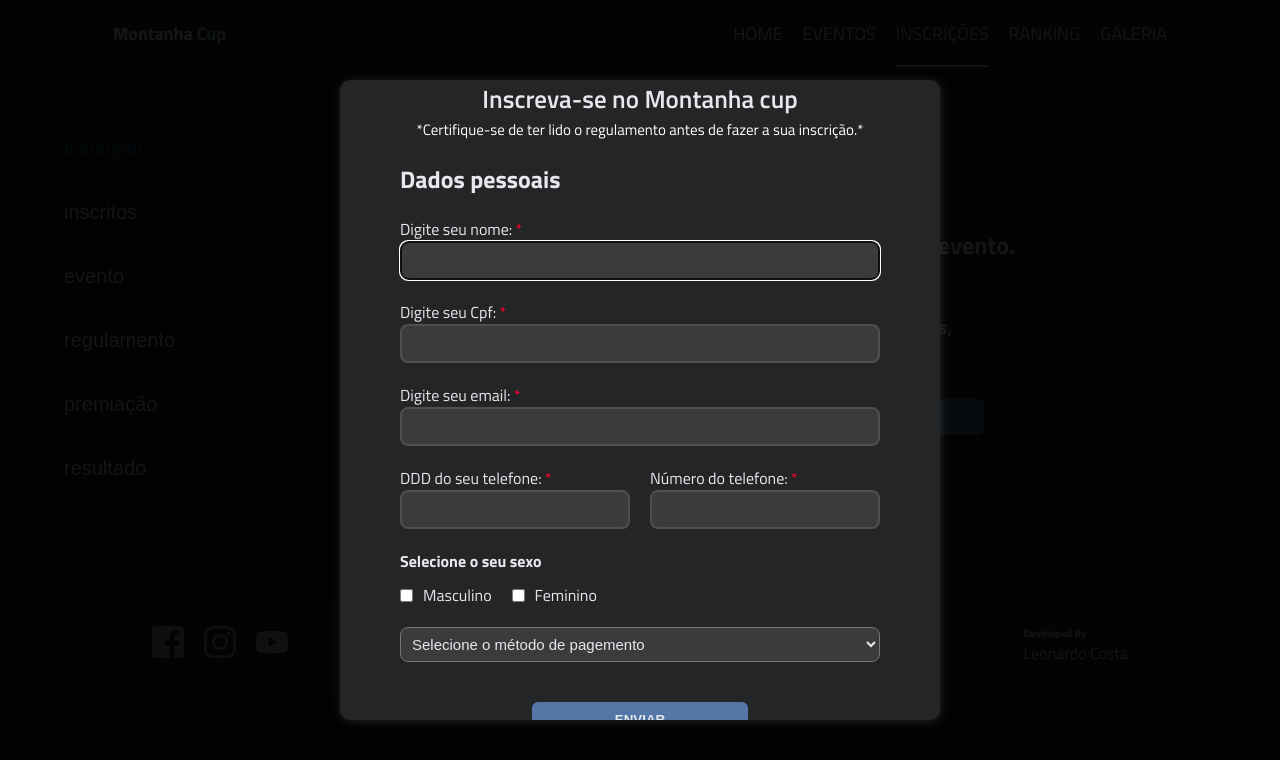
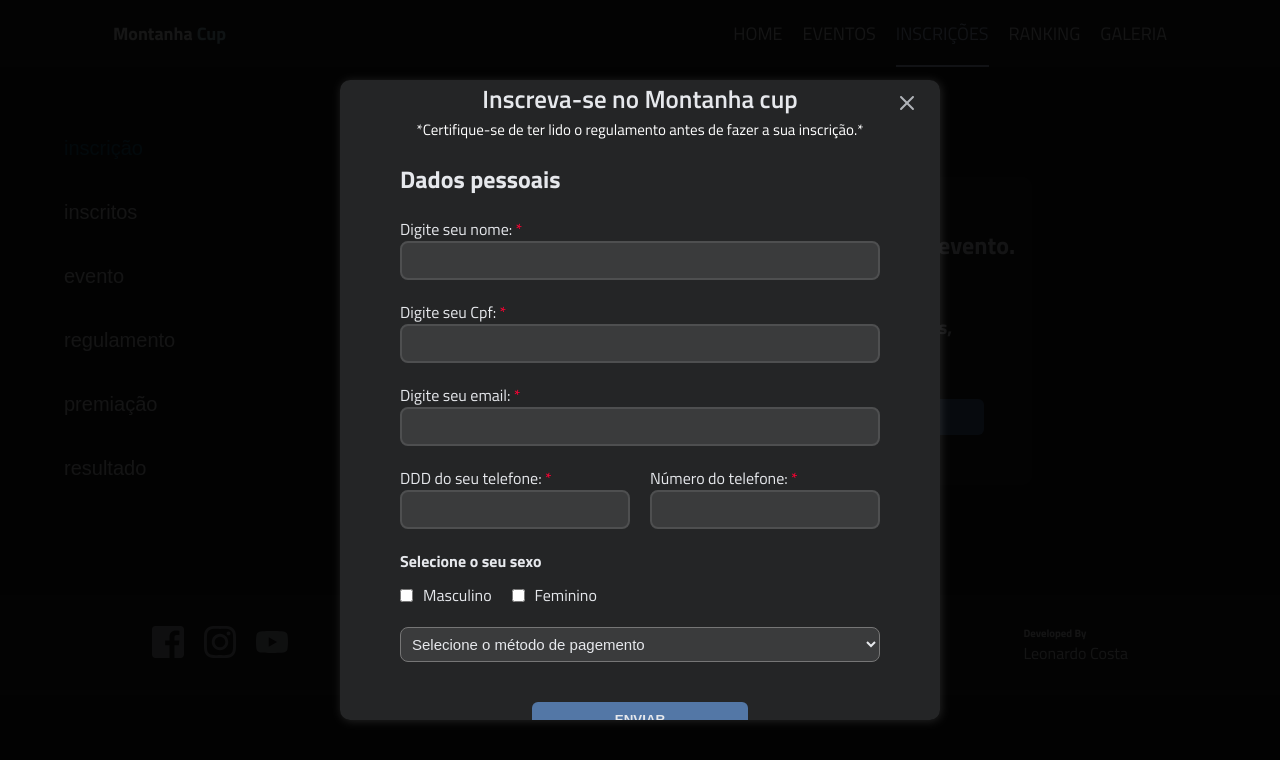
Before and after one commit to LeonardoCostaB/montanhaCup-react, a React (Vite) app in the folder web/: page /inscricoes in a window 1280 px wide. Both pictures are taken after a click on the button "INSCREVER-SE 🏆". Shown: the top 760 px of the page. Built offline with nearby package versions, Linux system fonts and the light colour scheme.

Commit message:
created component button close

```diff
--- /dev/null
+++ b/web/src/components/closeButton/index.tsx
@@ -0,0 +1,22 @@
+import './style.scss'
+
+import closeImageUrl from '../../assets/icons/close.svg'
+
+type ClosebuttonProps = {
+  isCloseModal: () => void
+}
+
+export function CloseButton({ isCloseModal }: ClosebuttonProps) {
+  return (
+    <button
+      type="button"
+      className="close-modal"
+      onClick={isCloseModal}
+    >
+    <img
+      src={closeImageUrl}
+      alt="clique aqui para fechar a modal"
+    />
+  </button>
+  )
+}
--- /dev/null
+++ b/web/src/components/closeButton/style.scss
@@ -0,0 +1,23 @@
+@import '../../scss/config.scss';
+
+.close-modal {
+  @include display(center);
+
+  position: absolute;
+  top: 1rem;
+  right: 2rem;
+
+  background-color: transparent;
+
+  border-radius: 99.99rem;
+
+  padding: .1rem;
+
+  cursor: pointer;
+
+  &:hover {
+    background-color: rgba(116, 116, 116, 0.315);
+
+    transition: all 300ms;
+  }
+}
--- a/web/src/components/header/index.tsx
+++ b/web/src/components/header/index.tsx
@@ -2,6 +2,8 @@ import { Link } from 'react-router-dom';
 import  { useState } from 'react'
 
 import './style.scss'
+
+import { CloseButton } from '../closeButton';
 
 import menuImageUrl from '../../assets/icons/menu.svg'
 
@@ -32,11 +34,12 @@ export function Header({ activateLink }: HeaderProps) {
           onClick={toogleMenuHamburguer}
         />
 
+        { isOpenMenuHamburguer ? (
           <nav
-          className={
-            isOpenMenuHamburguer ? "menu-mobile" : ""
-          }
+            className="menu-mobile"
           >
+            <CloseButton isCloseModal={toogleMenuHamburguer} />
+
             <ul>
               <li className="links">
                 <Link
@@ -84,6 +87,58 @@ export function Header({ activateLink }: HeaderProps) {
               </li>
             </ul>
           </nav>
+        ) : (
+          <nav>
+            <ul>
+              <li className="links">
+                <Link
+                  className={activateLink == 'home' ? 'anchor active' : 'anchor'}
+                  to="/"
+                >
+                  Home
+                </Link>
+              </li>
+
+              <li className="links">
+                <Link
+                  className={activateLink == 'eventos' ? 'anchor active' : 'anchor'}
+                  to="/eventos"
+                >
+                  eventos
+                </Link>
+              </li>
+
+              <li className="links">
+                <Link
+                  className={activateLink == 'inscricoes' ? 'anchor active' : 'anchor'}
+                  to="/inscricoes"
+                >
+                  inscrições
+                </Link>
+              </li>
+
+              <li className="links">
+                <Link
+                  className={activateLink == 'ranking' ? 'anchor active' : 'anchor'}
+                  to="/ranking"
+                >
+                  ranking
+                </Link>
+              </li>
+
+              <li className="links">
+                <Link
+                  className={activateLink == 'galeria' ? 'anchor active' : 'anchor'}
+                  to="/galeria"
+                >
+                  galeria
+                </Link>
+              </li>
+            </ul>
+          </nav>
+        )}
+
+
       </div>
     </header>
   )
--- a/web/src/components/modal/index.tsx
+++ b/web/src/components/modal/index.tsx
@@ -2,6 +2,9 @@ import { useState } from 'react'
 import { Dialog } from '@headlessui/react'
 
 import './style.scss'
+
+import { CloseButton } from '../closeButton'
+
 
 export function ModalTransaction() {
   const [ isOpenModal, setIsOpenModal ] = useState(false)
@@ -147,7 +150,10 @@ export function ModalTransaction() {
       >
         <div className="modal-wrapper">
           <Dialog.Panel className="flex">
+            <CloseButton isCloseModal={toggleCurrentStateModal}/>
+
             <div className="modal-title">
+
               <Dialog.Title
                 as="h3"
               >
--- a/web/src/components/modal/style.scss
+++ b/web/src/components/modal/style.scss
@@ -45,6 +45,8 @@
       @include display(column);
       align-items: center;
       gap: 2rem;
+
+      position: relative;
 
       .modal-title {
         @include display(center);
```
Also changed, not shown: 1 other file (tests, documents, lock files or other folders). Lines whose indentation alone changed are shown as unchanged.
